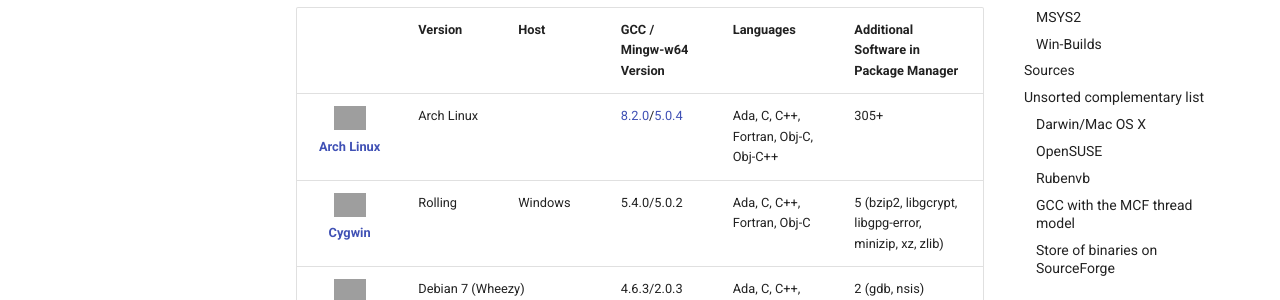
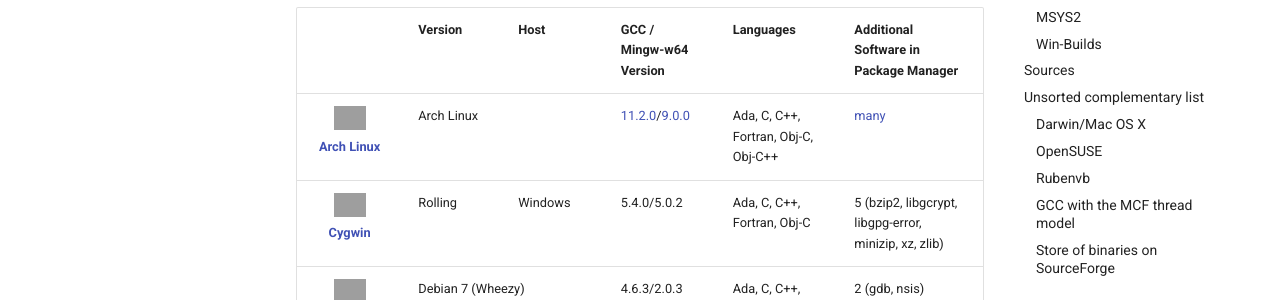
Before and after one commit to mingw-w64/mingw-w64.github.io, an MkDocs documentation site: the page built from web/downloads.md, in a window 1280 px wide and 900 px high. Shown: the part 382-682 px from the top of the window. Built offline with MkDocs 1.6.1 and Material for MkDocs 9.7.7, drawn with Linux system fonts in a browser that asks for light colours; comment, search, counter and statistics services are not loaded; grey boxes are pictures that could not be loaded.

Commit message:
Update ArchLinux links

```diff
--- a/web/downloads.md
+++ b/web/downloads.md
@@ -31,13 +31,13 @@
             </td>
             <td colspan="2">Arch Linux </td>
             <td>
-                <a href="https://aur.archlinux.org/packages/mingw-w64-gcc/" class="urlextern"
-                    title="https://aur.archlinux.org/packages/mingw-w64-gcc/" rel="nofollow">8.2.0</a>/<a
-                    href="https://aur.archlinux.org/packages/mingw-w64-crt/" class="urlextern"
-                    title="https://aur.archlinux.org/packages/mingw-w64-crt/" rel="nofollow">5.0.4</a>
+                <a href="https://archlinux.org/packages/community/x86_64/mingw-w64-gcc/" class="urlextern"
+                    title="https://archlinux.org/packages/community/x86_64/mingw-w64-gcc/" rel="nofollow">11.2.0</a>/<a
+                    href="https://archlinux.org/packages/community/any/mingw-w64-crt/" class="urlextern"
+                    title="https://archlinux.org/packages/community/any/mingw-w64-crt/" rel="nofollow">9.0.0</a>
             </td>
             <td>Ada, C, C++, Fortran, Obj-C, Obj-C++ </td>
-            <td>305+</td>
+            <td><a href="https://aur.archlinux.org/packages/?K=mingw-w64">many</a></td>
         </tr>
         <tr>
             <td style="text-align:center;">
```
